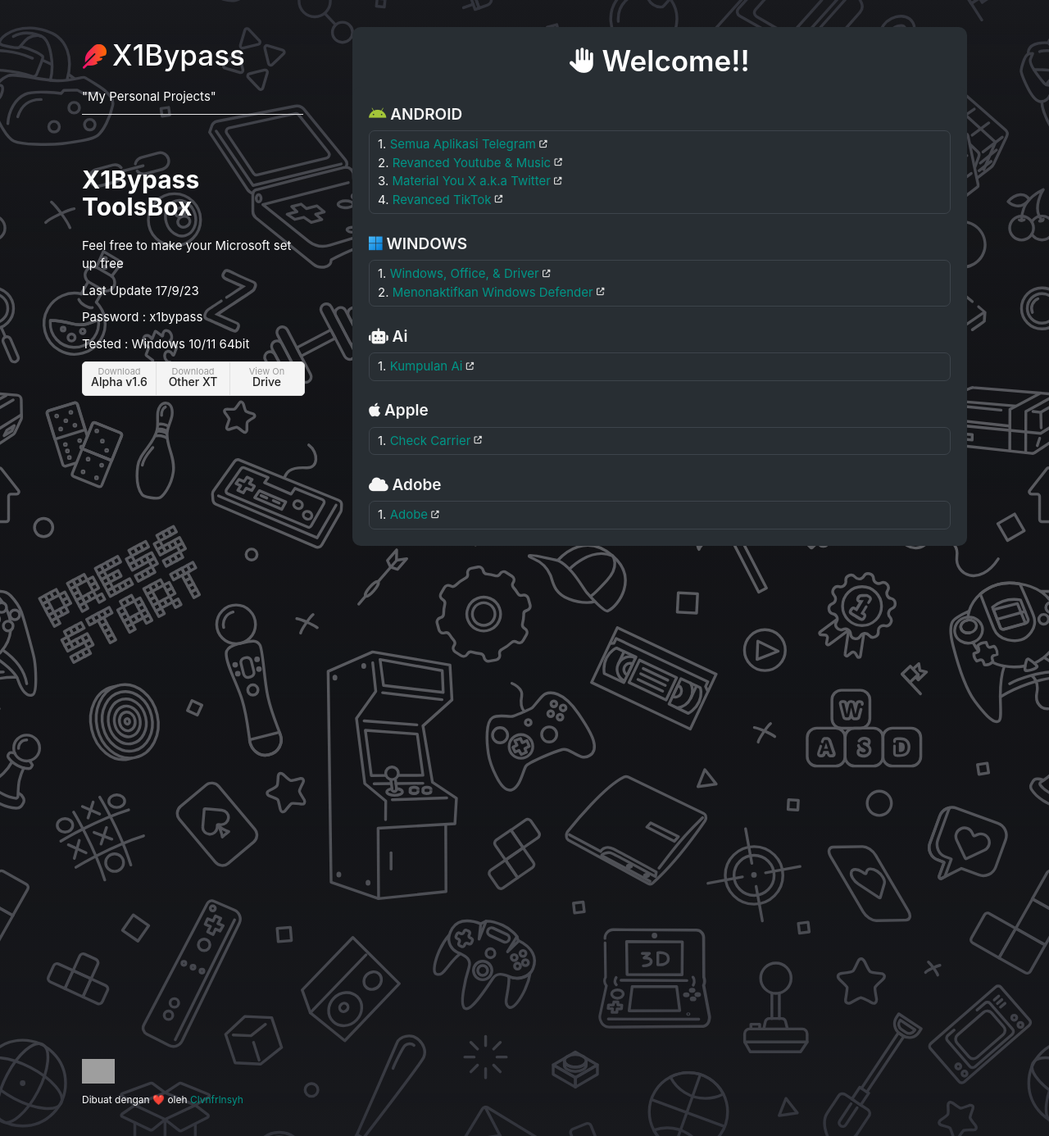
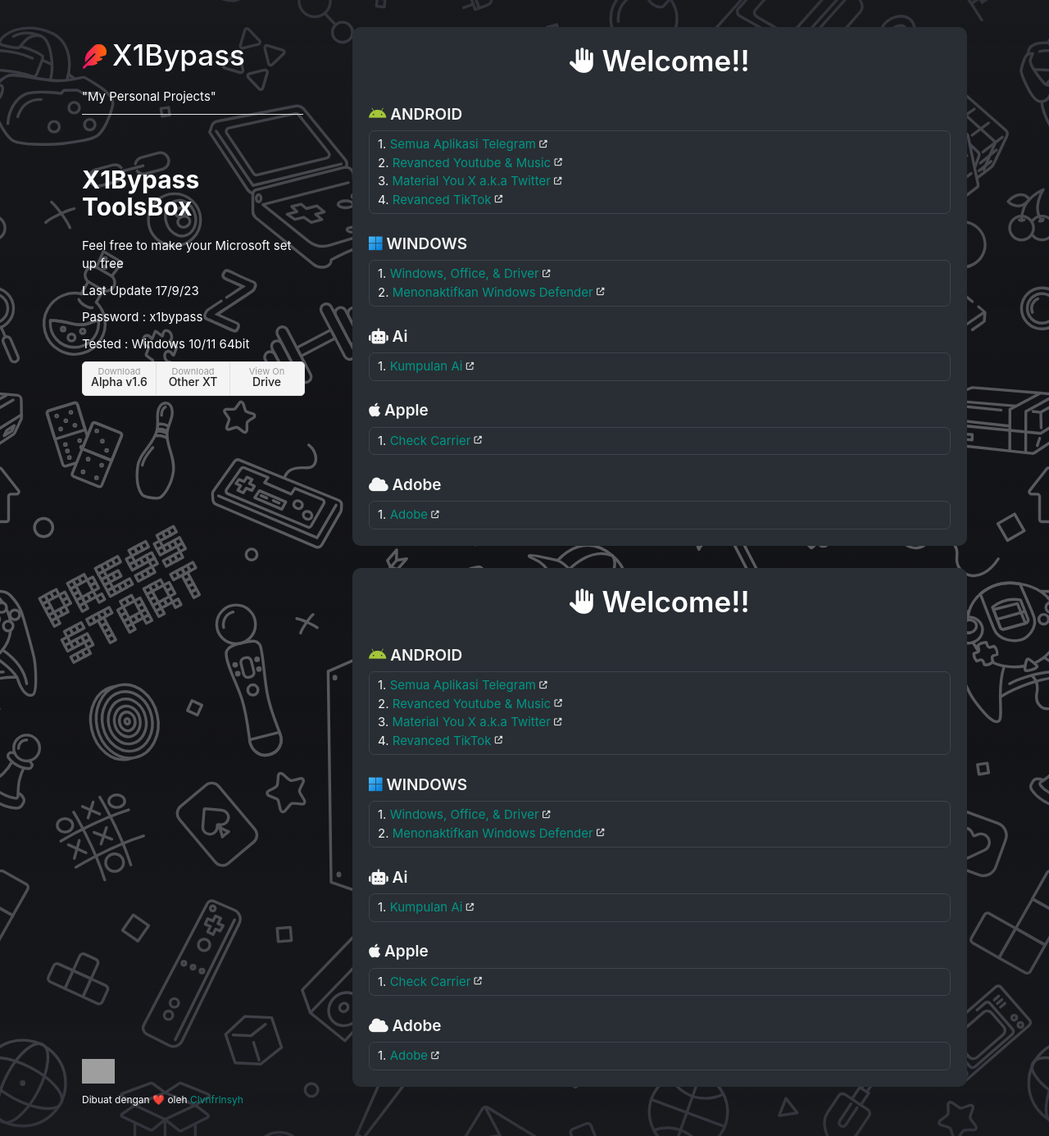
Before and after one commit to Unknown240/coba, a Jekyll site: the page built from index.html, in a window 1280 px wide and 1386 px high. Shown: the whole window at 82% size. Built offline with Jekyll 4.4.1, drawn with Linux system fonts in a browser that asks for light colours; grey boxes are pictures that could not be loaded.

Commit message:
Update index.html

```diff
--- a/index.html
+++ b/index.html
@@ -34,3 +34,38 @@
     1. <a href="{{ 'https://tools.x1bypass.my.id/pages/adobe.html' | relative_url }}">Adobe</a> <i class="fa-solid fa-up-right-from-square fa-2xs" style="color: #dcdcdc"></i>
   </div>
 </div>
+<br>
+
+<div class="boxbg-header-banner">
+  <div style="color:white; font-size: 35px; font-weight: 600; margin-top: 10px"><i class="fa-solid fa-hand fa-shake fa-sm"></i> Welcome!!</div>
+</div>
+<div class="boxbg-divider-banner"></div>
+<div class="boxbg-menu">
+  <div class="menu-title"><i class="fa-brands fa-android android-icon"></i> ANDROID</div>
+  <div class="boxlink">
+    1. <a href="{{ '/pages/android.html' | relative_url }}">Semua Aplikasi Telegram</a> <i class="fa-solid fa-up-right-from-square fa-2xs" style="color: #dcdcdc"></i><br>
+    2. <a href="{{ '/pages/revanced.html' | relative_url }}">Revanced Youtube & Music</a> <i class="fa-solid fa-up-right-from-square fa-2xs" style="color: #dcdcdc"></i><br>
+    3. <a href="{{ '/pages/revancedtwitter.html' | relative_url }}">Material You X a.k.a Twitter</a> <i class="fa-solid fa-up-right-from-square fa-2xs" style="color: #dcdcdc"></i><br>
+    4. <a href="{{ '/pages/revancedtiktok.html' | relative_url }}">Revanced TikTok</a> <i class="fa-solid fa-up-right-from-square fa-2xs" style="color: #dcdcdc"></i>
+  </div><br>
+  <div class="menu-title"><i class="fa-brands fa-microsoft windows-icon"></i> WINDOWS</div>
+  <div class="boxlink">
+    1. <a href="{{ '/pages/microsoft.html' | relative_url }}">Windows, Office, & Driver</a> <i class="fa-solid fa-up-right-from-square fa-2xs" style="color: #dcdcdc"></i><br>
+    2. <a href="{{ '/pages/windowsdefender.html' | relative_url }}">Menonaktifkan Windows Defender</a> <i class="fa-solid fa-up-right-from-square fa-2xs" style="color: #dcdcdc"></i>
+  </div>
+   <br>
+  <div class="menu-title"><i class="fa-solid fa-robot"></i> Ai</div>
+  <div class="boxlink">
+    1. <a href="{{ 'https://tools.x1bypass.my.id/x1bypasstools/' | relative_url }}">Kumpulan Ai</a> <i class="fa-solid fa-up-right-from-square fa-2xs" style="color: #dcdcdc"></i>
+  </div>
+     <br>
+  <div class="menu-title"><i class="fa-brands fa-apple"></i> Apple</div>
+  <div class="boxlink">
+    1. <a href="{{ 'https://tools.x1bypass.my.id/pages/Check_Carrier.html' | relative_url }}">Check Carrier</a> <i class="fa-solid fa-up-right-from-square fa-2xs" style="color: #dcdcdc"></i>
+  </div>
+       <br>
+  <div class="menu-title"><i class="fa-solid fa-cloud"></i> Adobe</div>
+  <div class="boxlink">
+    1. <a href="{{ 'https://tools.x1bypass.my.id/pages/adobe.html' | relative_url }}">Adobe</a> <i class="fa-solid fa-up-right-from-square fa-2xs" style="color: #dcdcdc"></i>
+  </div>
+</div>
```
